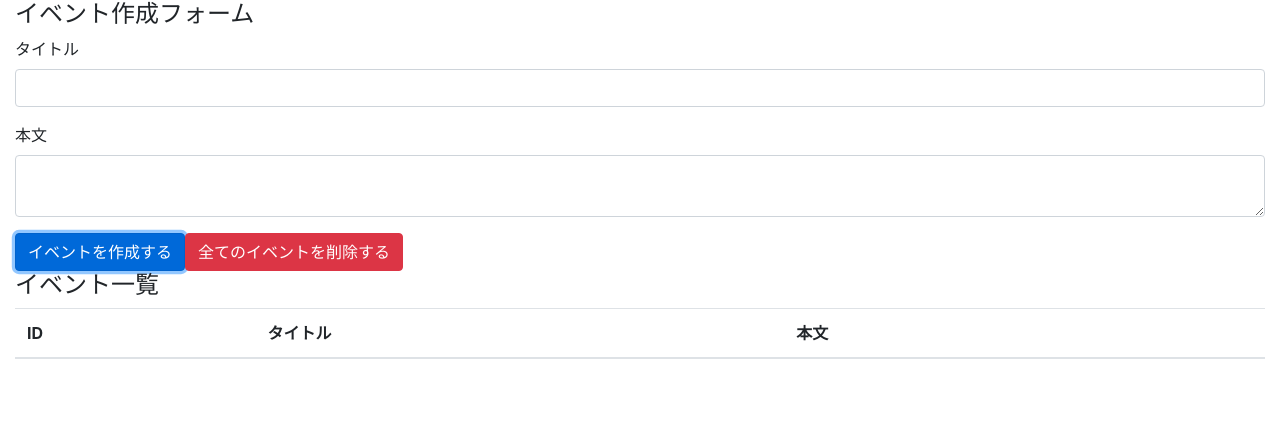
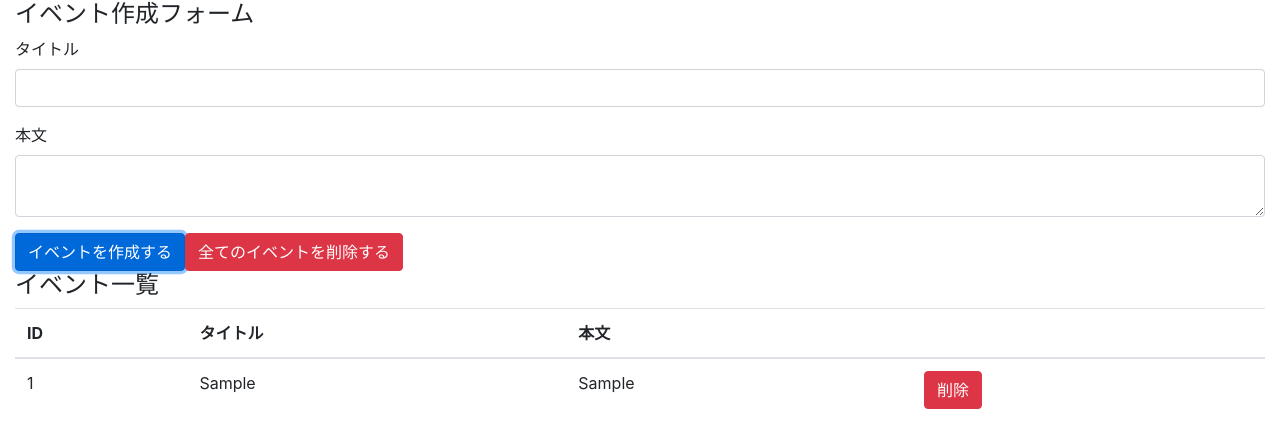
Before and after one commit to shunsuke-go/React-hooks, a React (Create React App) app in the folder frontend/: page / in a window 1280 px wide. Both pictures are taken after typing "Sample", "Sample" into the empty fields and a click on the button "イベントを作成する". Shown: the top 448 px of the page. Built offline with nearby package versions, Linux system fonts and the light colour scheme.

Commit message:
削除実装

```diff
--- a/frontend/src/component/App.js
+++ b/frontend/src/component/App.js
@@ -1,6 +1,7 @@
 import React , { useState, useReducer }from 'react'
 import 'bootstrap/dist/css/bootstrap.min.css'
 import reducer from '../reducers/index'
+import Event from './Event'
 
 const App = () => {
   const [state, dispatch] = useReducer(reducer, [])
@@ -14,6 +15,7 @@
       title,
       body
     })
+    console.log(state)
     setTitle('')
     setBody('')
   }
@@ -48,6 +50,7 @@
             </tr>
           </thead>
           <tbody>
+            { state.map((event, index) => (<Event key={index} event={event} dispatch={dispatch} />)) }
           </tbody>
         </table>
       </div>
--- /dev/null
+++ b/frontend/src/component/Event.js
@@ -0,0 +1,21 @@
+import React from 'react'
+
+const Event = ({dispatch,event}) => {
+  const deleteButton = () => {
+    dispatch({
+        type: 'DELETE_EVENT',
+        id: event.id
+      }
+    )
+  }
+  return(
+    <tr>
+      <td>{event.id}</td>
+      <td>{event.title}</td>
+      <td>{event.body}</td>
+      <td><button className="btn btn-danger" onClick={deleteButton}>削除</button></td>
+    </tr>
+    )
+  }
+
+export default Event
--- a/frontend/src/reducers/index.js
+++ b/frontend/src/reducers/index.js
@@ -5,7 +5,9 @@
       const length = state.length
       const id = length === 0 ? 1 : state[length -1].id + 1
       return [...state, { id, ...event }]
+
     case 'DELETE_EVENT':
+      return state.filter(event => event.id !== action.id)
 
     case 'DELETE_ALL_EVENT':
       return []
```
